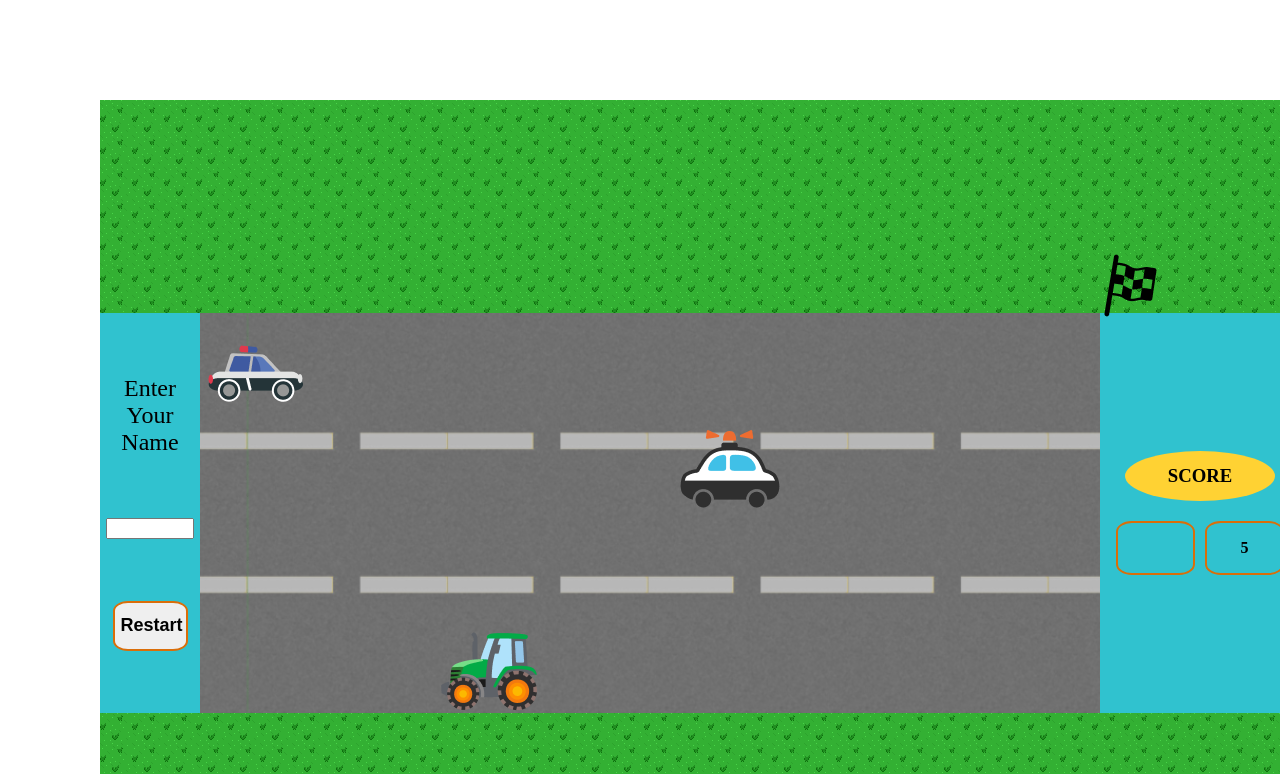
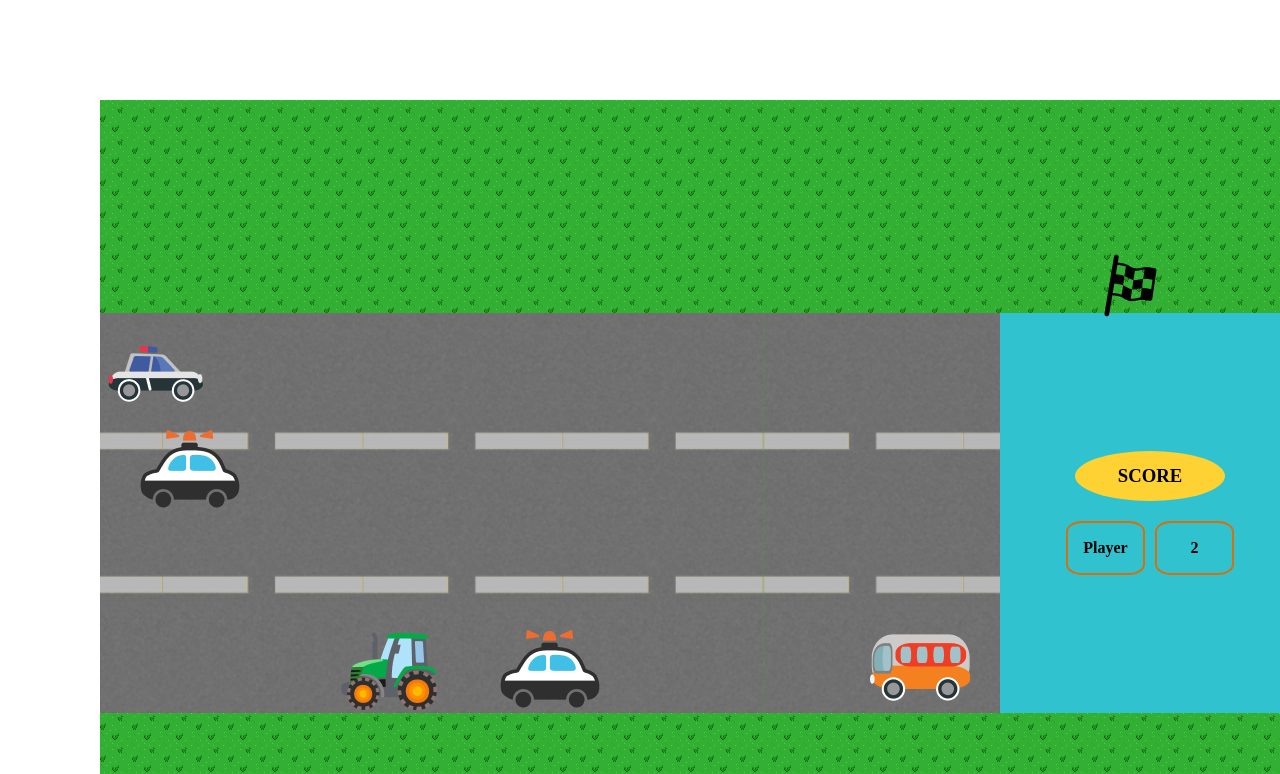
Before and after one commit to AltalebFeras/New-game, a plain HTML site: page index.html in a window 1280 px wide. Both pictures are taken after a click on the button "Start". Shown: the top 774 px of the page. Drawn offline with Linux system fonts and the light colour scheme.

Commit message:
SEMIFINAL

```diff
--- a/Class.js
+++ /dev/null
@@ -1,3 +0,0 @@
-class Car {
-    #
-}
--- a/MovingCar.js
+++ b/MovingCar.js
@@ -62,6 +62,6 @@ export default class Movingcar {
         left -= this.speed;
         car.style.left = left + "px";
       }
-    }, 10); // Adjust interval as needed
+    }, 10); // Adjust  the speed interval
   }
 }
--- a/index.html
+++ b/index.html
@@ -10,8 +10,9 @@
   <body>
     <div id="gameOver">
       <div><img src="Image/gameOver.gif" alt=""></div>
-      <button id="PLAY">PLAY</button>
-      <div class="loading">
+      <button id="restartButton">
+        Replay
+      </button>      <div class="loading">
         <span></span>
         <span></span>
         <span></span>
@@ -28,9 +29,7 @@
         <button id="buttonStart" >
           Start
         </button>
-        <button id="restartButton">
-          Restart
-        </button>
+
       </div>
       <div id="raceContainer">
        <div id="player">
--- a/script.js
+++ b/script.js
@@ -5,6 +5,9 @@ let gameOver = document.getElementById("gameOver");
 let start = document.getElementById("buttonStart"); // I get the start button
 let restart = document.getElementById("restartButton");
 let player = document.getElementById("player"); // I got the Player element
+let startSide = document.getElementById('startSide')
+let scoreSid = document.getElementById('scoreSid')
+let playerScore = document.getElementById("playerScore");
 console.log(player);
 let musicPlaying = false;
 let audiomusic = new Audio("audio/music.mp3");
@@ -39,7 +42,6 @@ function moveBackground() {
   requestAnimationFrame(moveBackground);
 }
 // call the function to be executed
-moveBackground();
 
 // to put an event on keyboard arrow to make the element move up/ down / left/ right
 
@@ -118,7 +120,7 @@ document.addEventListener("DOMContentLoaded", function () {
       case "p":
         hornPolice();
         break;
-      case "m":
+      case "m" || "M":
         music();
         break;
       default:
@@ -132,20 +134,22 @@ function getRandomNumber(min, max) {
   return Math.floor(Math.random() * (max - min + 1)) + min;
 }
 function createNewCar() {
-  let topValue = getRandomNumber(0, 3) * 100;
+  let topValue = getRandomNumber(0, 3) * 100; // I WILL MODIFY IT IN PLAN B TO (0)
   let speedValue = getRandomNumber(2, 4);
   cars.push(new Movingcar(topValue, speedValue));
 }
 
 start.addEventListener("click", () => {
+  moveBackground();
   addPoints();
   addPlayerName();
   highway();
   createNewCar();
   settimeEtSetinterval();
 });
+
 restart.addEventListener("click", () => {
-  gameover();
+  location.reload();
   createNewCar();
 
   setInterval(createNewCar, 1000);
@@ -158,13 +162,18 @@ function gameover() {
 function addPlayerName() {
   let yourName = document.getElementById("yourName").value;
   let playerName = document.getElementById("playerName");
+  if (yourName === "") {
+    yourName = "Player"; //  I set default name to "PLAYER" if the persone dose not write it.
+      }
   playerName.textContent = "" + yourName;
+  startSide.style.display = "none"
+  scoreSid.style.width = 300 +"px"
+
 }
 
 let points = 0;
-let playerScore = document.getElementById("playerScore");
 function addPoints() {
-  points += 5;
+  points += 2;
   playerScore.textContent = points;
 }
 
@@ -178,12 +187,7 @@ function moveRightPlayer() {
 
 // Call moveDiv function every 333 milliseconds
 function settimeEtSetinterval(){
-
   setInterval(addPoints, 3000);
-  setInterval(createNewCar, 2000);
-  setTimeout(() => {
-    start.style.display = "none";
-    restart.style.display = "block";
-  }, 1111);
+  setInterval(createNewCar, 900);
   setInterval(moveRightPlayer, 333);
 }
--- a/style.css
+++ b/style.css
@@ -6,7 +6,6 @@ body{
     height: 825px;
     display: flex;
     align-items: center;
-    justify-content: center;
     background-image: url(Image/Pixel_art_grass_image.png);
 
 }
```
